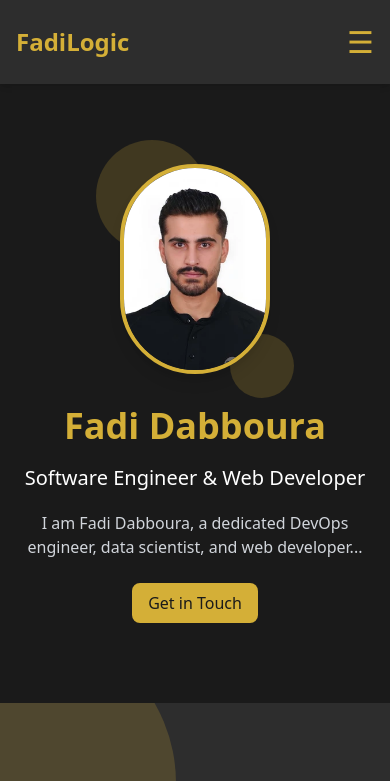
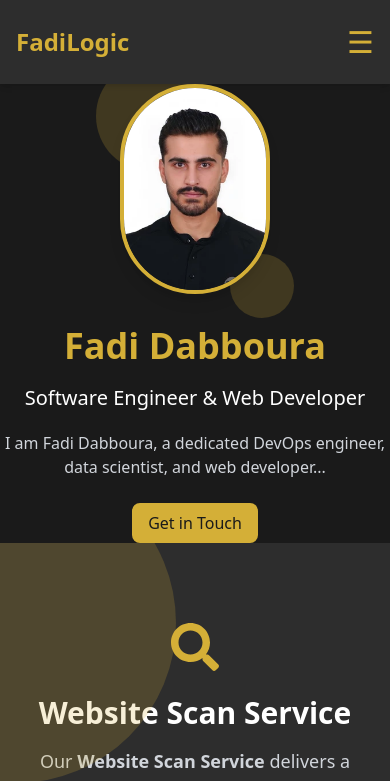
Before and after one commit to fadidab98/portfolio, a Next.js app: page / in a window 390 px wide. Shown: the top 781 px of the page. Built offline with nearby package versions, Linux system fonts and the light colour scheme.

Commit message:
changing style

```diff
--- a/src/components/Hero.js
+++ b/src/components/Hero.js
@@ -10,10 +10,8 @@ export default function Hero() {
 
   return (
     <>
-    { isMobile ? (<section
-      id="home"
-      className="py-20 px-4 sm:px-6 lg:px-8 max-w-5xl mx-auto"
-    >
+    { isMobile ? (
+
       <div className="flex flex-col md:flex-row items-center justify-between gap-8">
         <div className="relative w-full md:w-1/2 flex justify-center md:justify-start">
           <div className="relative aspect-[250/350] w-[150px] sm:w-[200px] md:w-[250px] lg:w-[300px]">
@@ -48,7 +46,7 @@ export default function Hero() {
           </Link>
         </div>
       </div>
-    </section>):(<motion.section
+    ):(<motion.section
       id="home"
       className="py-20 px-4 sm:px-6 lg:px-8 max-w-5xl mx-auto"
       initial={{ opacity: 0, y: 20 }}
```
